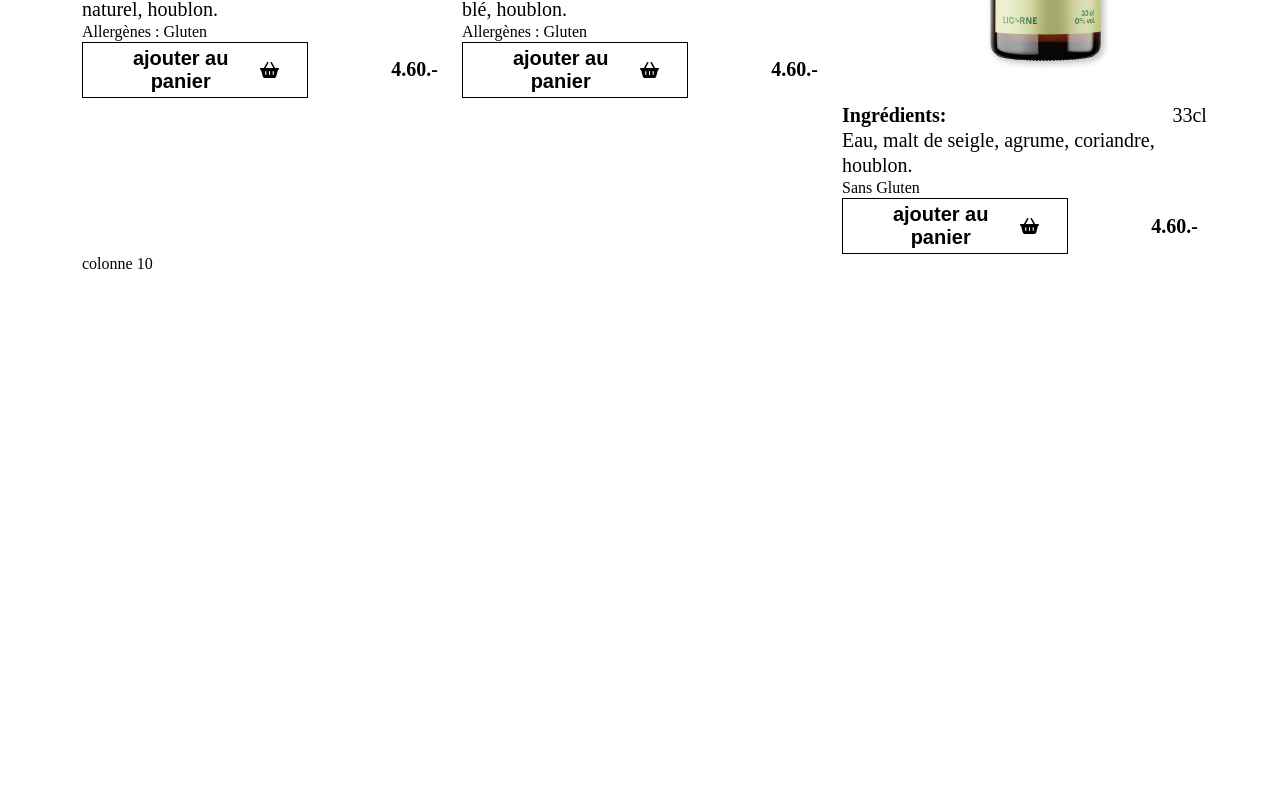
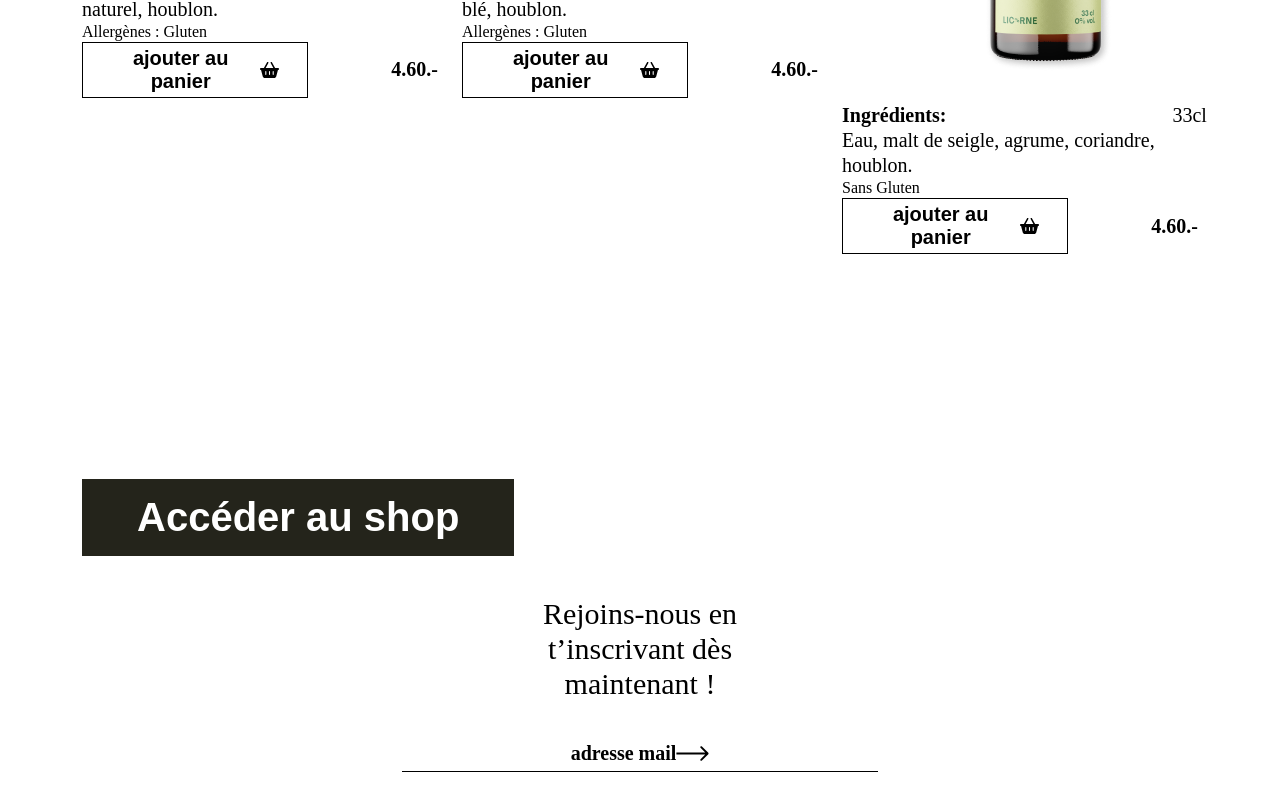
Before and after one commit to JeanneSciboz/licorne, a website built with Parcel: page src/index.html in a window 1280 px wide. Shown: the part 2582-3382 px from the top of the page. Before the commit the page ends 2856 px from the top, so only its background shows below. Built offline with nearby package versions, Linux system fonts and the light colour scheme; a web font is replaced by a local one.

Commit message:
newsletter terminé

```diff
--- a/src/index.html
+++ b/src/index.html
@@ -164,7 +164,18 @@
             </div>
           </div>
         </div>
-        <div class="col-12">colonne 10</div>
+        <div class="col-12">
+          <button class="button-shop">Accéder au shop</button>
+        </div>
+        <div class="col-12">
+          <div class="newsletter">
+            <p>Rejoins-nous en t’inscrivant dès maintenant !</p>
+            <div class="newsletter text-field">
+              <div>adresse mail</div>
+              <img src="/src/img/arrow.svg" alt="Une fleche." />
+            </div>
+          </div>
+        </div>
       </div>
     </main>
 
--- a/src/scss/main.scss
+++ b/src/scss/main.scss
@@ -7,3 +7,5 @@
 @import "modules/presentation";
 @import "modules/values";
 @import "modules/card";
+@import "modules/button-shop";
+@import "modules/newsletter";
--- /dev/null
+++ b/src/scss/modules/_button-shop.scss
@@ -0,0 +1,10 @@
+.button-shop {
+  font-weight: 700;
+  font-size: 40px;
+  color: white;
+  background-color: #24241b;
+  padding: 16px 55px;
+  border: none;
+  margin-top: 225px;
+  display: flex;
+}
--- /dev/null
+++ b/src/scss/modules/_newsletter.scss
@@ -0,0 +1,20 @@
+.newsletter p {
+  font-weight: 300;
+  font-size: 30px;
+  text-align: center;
+  margin: 40px 450px;
+  line-height: 35px;
+}
+
+.text-field {
+  display: flex;
+  justify-content: center;
+  font-weight: 600;
+  font-size: 20px;
+  gap: 493;
+  border-bottom: solid;
+  margin: 0 320px;
+  border-bottom: 1px solid #000;
+  padding-bottom: 5px;
+  margin-bottom: 50px;
+}
```
Also changed, not shown: src/img/arrow.svg (added).
